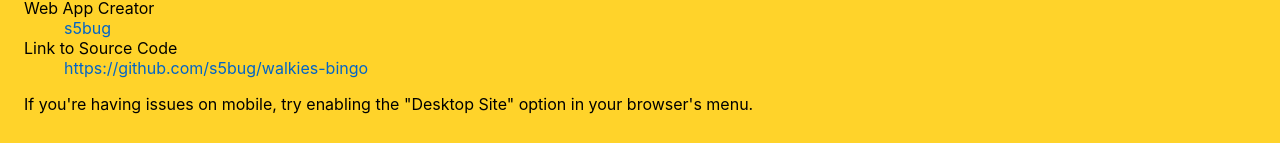
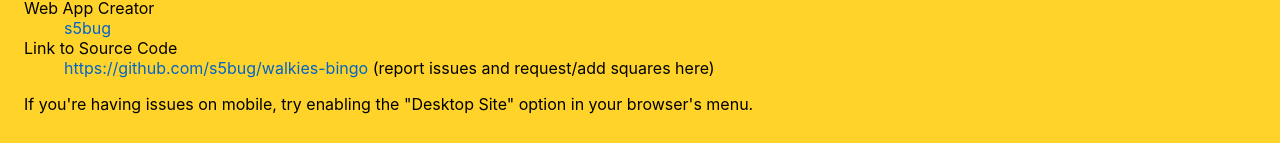
Before and after one commit to s5bug/walkies-bingo, a Svelte app: page / in a window 1280 px wide. Shown: the part 1083-1226 px from the top of the page. Built offline with nearby package versions, Linux system fonts and the light colour scheme.

Commit message:
Add instructions with the GitHub link

```diff
--- a/src/App.svelte
+++ b/src/App.svelte
@@ -45,7 +45,7 @@
 	<dt>Web App Creator</dt>
 	<dd><a href="https://twitter.com/s5bug/status/1374989326518390784" target="_blank">s5bug</a></dd>
 	<dt>Link to Source Code</dt>
-	<dd><a href="https://github.com/s5bug/walkies-bingo" target="_blank">https://github.com/s5bug/walkies-bingo</a></dd>
+	<dd><a href="https://github.com/s5bug/walkies-bingo" target="_blank">https://github.com/s5bug/walkies-bingo</a> (report issues and request/add squares here)</dd>
 </dl>
 <p>
 	If you're having issues on mobile, try enabling the "Desktop Site" option in your browser's menu.
```
